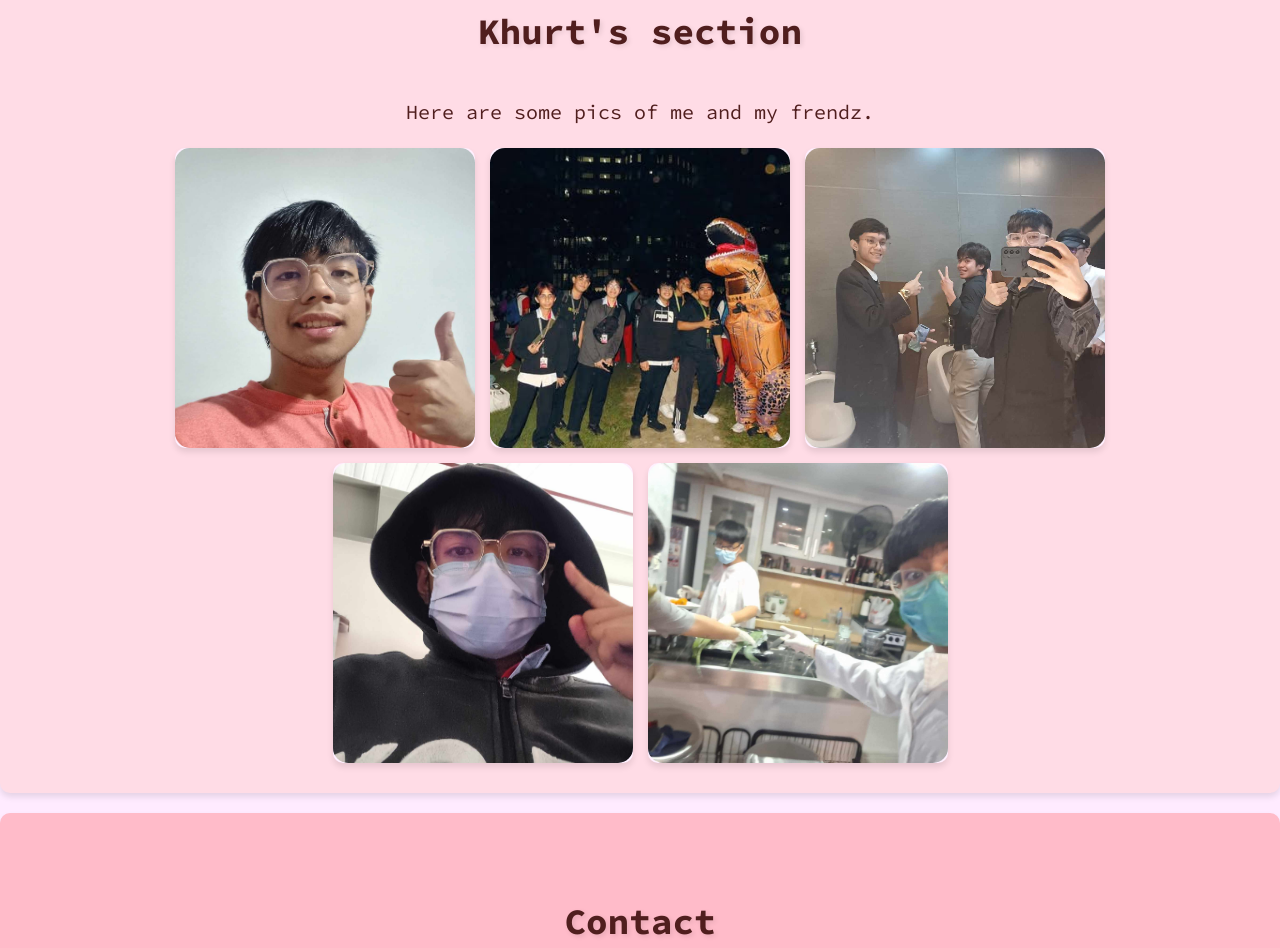
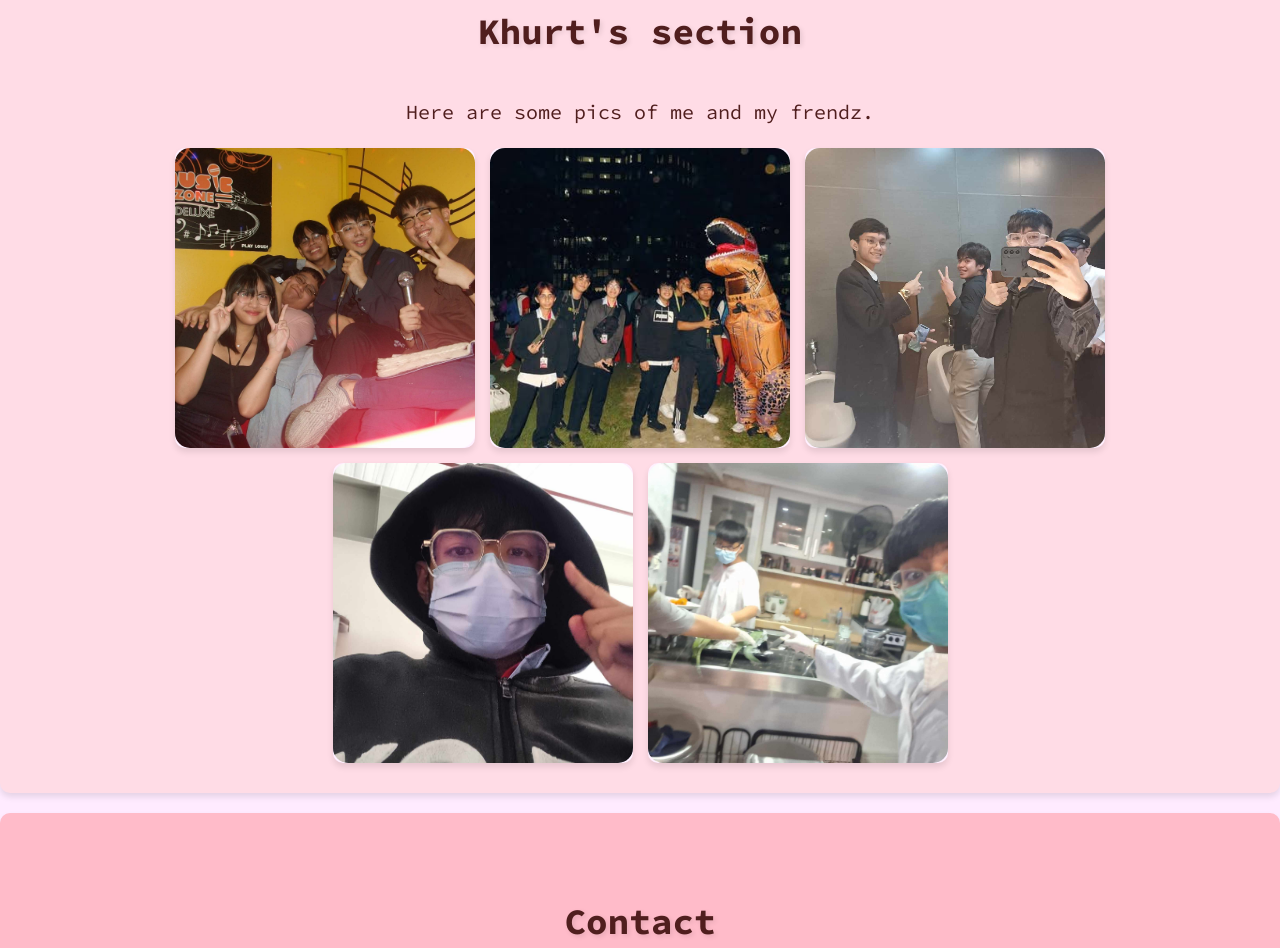
Before and after one commit to skelly-exe/Portfolio, a plain HTML site: page index.html in a window 1280 px wide. Shown: the part 6443-7391 px from the top of the page. Drawn offline with Linux system fonts and the light colour scheme.

Commit message:
Update index.html

```diff
--- a/index.html
+++ b/index.html
@@ -349,7 +349,7 @@
           <p>Here are some pics of me and my frendz.</p>
           <div class="gallery-container">
             <div class="gallery-item">
-              <img src="images/Khurt.jpg" alt="Drawing1" >
+              <img src="images/goated.jpg" alt="Drawing1" >
             </div>
             <div class="gallery-item">
               <img src="images/Khurt2.jpg" alt="Drawing1" >
```
